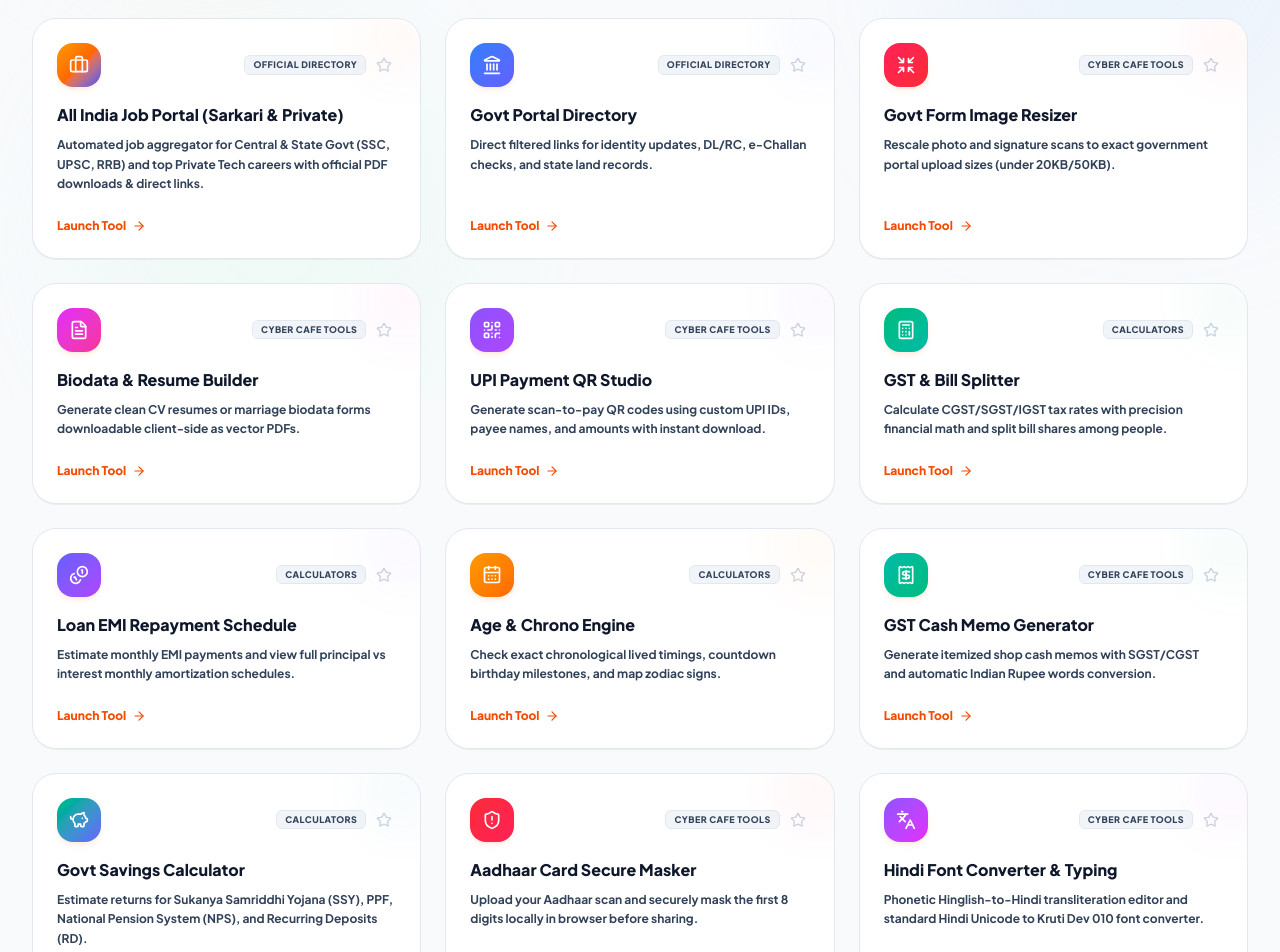
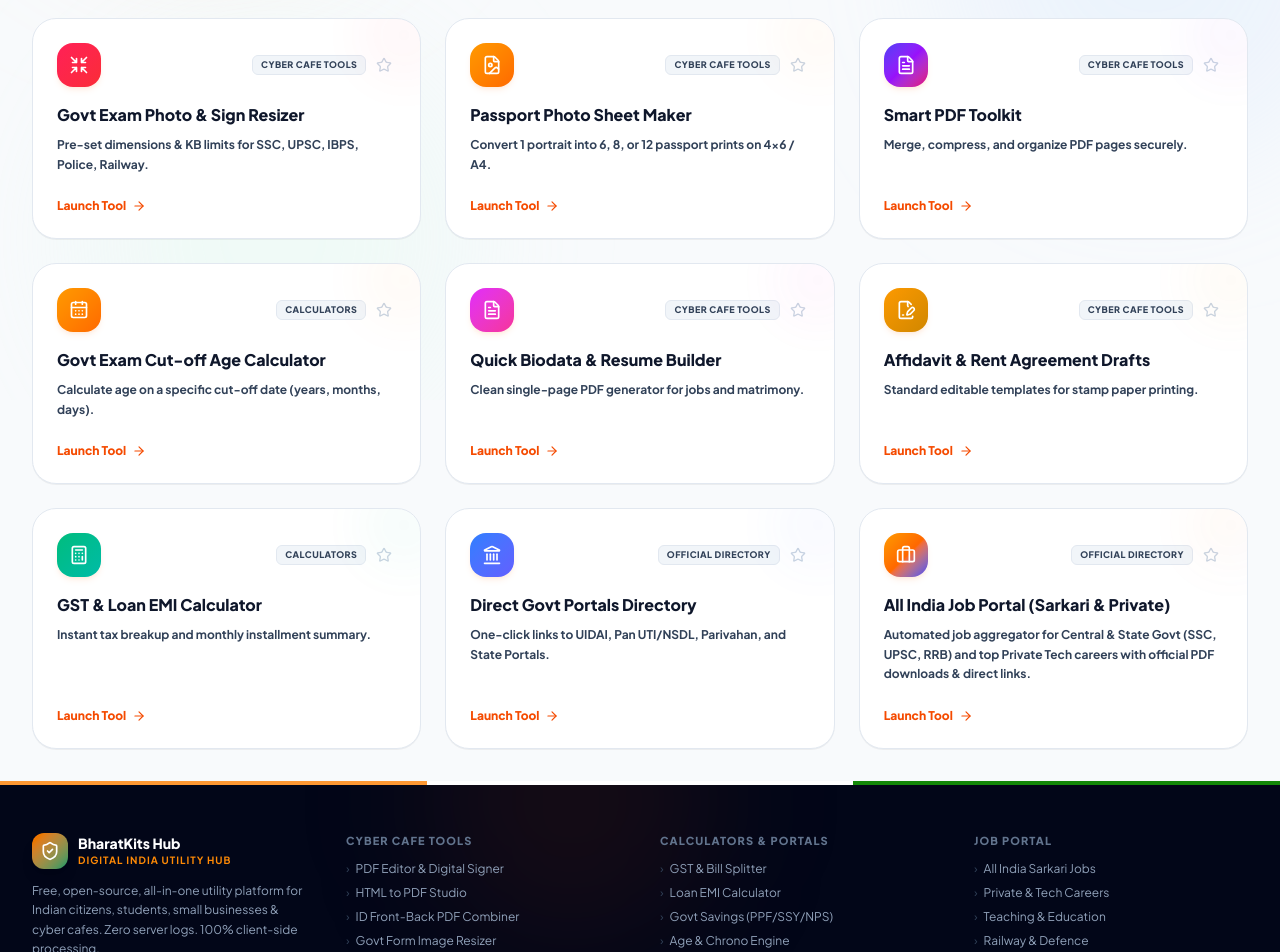
Before and after one commit to loharbijoy2005-a11y/BharatKits-Hub, a Next.js app: page / in a window 1280 px wide. Shown: the part 400-1352 px from the top of the page. Built offline with nearby package versions, Linux system fonts and the light colour scheme.

Commit message:
refactor: fix select contrast, favorites persistence, header copy, and 8 high-utility tool grid

```diff
--- a/app/globals.css
+++ b/app/globals.css
@@ -17,6 +17,20 @@
   --card-bg: #151e32;
   --card-border: #26334d;
 }
+
+/* Explicit Select & Option Dropdown Text Contrast Fix */
+select,
+select option {
+  background-color: #1f2937 !important;
+  color: #f9fafb !important;
+}
+
+select option:checked,
+select option:hover {
+  background-color: #374151 !important;
+  color: #ffffff !important;
+}
+
 
 @theme inline {
   --color-background: var(--background);
--- a/app/page.tsx
+++ b/app/page.tsx
@@ -57,6 +57,150 @@
 
 const tools: ToolItem[] = [
   {
+    id: "resizer-compressor",
+    title: "Govt Exam Photo & Sign Resizer",
+    description:
+      "Pre-set dimensions & KB limits for SSC, UPSC, IBPS, Police, Railway.",
+    icon: Shrink,
+    category: "cyber-cafe",
+    color: "from-rose-500 to-red-500",
+    tags: [
+      "photo resize",
+      "signature resize",
+      "ssc photo",
+      "upsc photo",
+      "ibps",
+      "police",
+      "railway photo",
+      "kb limits",
+      "compress image",
+      "crop photo",
+    ],
+  },
+  {
+    id: "passport-photo-sheet",
+    title: "Passport Photo Sheet Maker",
+    description:
+      "Convert 1 portrait into 6, 8, or 12 passport prints on 4x6 / A4.",
+    icon: FileImage,
+    category: "cyber-cafe",
+    color: "from-amber-500 to-orange-500",
+    tags: [
+      "passport photo",
+      "photo sheet",
+      "4x6 print",
+      "a4 photo print",
+      "passport sheet maker",
+      "cyber cafe prints",
+      "id card print",
+    ],
+  },
+  {
+    id: "pdf-editor",
+    title: "Smart PDF Toolkit",
+    description:
+      "Merge, compress, and organize PDF pages securely.",
+    icon: FileText,
+    category: "cyber-cafe",
+    color: "from-indigo-600 via-purple-600 to-pink-600",
+    tags: [
+      "smart pdf toolkit",
+      "merge pdf",
+      "compress pdf",
+      "organize pdf",
+      "pdf editor",
+      "pdf studio",
+      "edit pdf",
+      "sign pdf",
+    ],
+  },
+  {
+    id: "age-date",
+    title: "Govt Exam Cut-off Age Calculator",
+    description:
+      "Calculate age on a specific cut-off date (years, months, days).",
+    icon: CalendarDays,
+    category: "calculators",
+    color: "from-amber-500 to-orange-500",
+    tags: [
+      "cut off age calculator",
+      "govt exam age",
+      "age calculation",
+      "ssc age limit",
+      "upsc age calc",
+      "exact age",
+    ],
+  },
+  {
+    id: "biodata-generator",
+    title: "Quick Biodata & Resume Builder",
+    description:
+      "Clean single-page PDF generator for jobs and matrimony.",
+    icon: FileText,
+    category: "cyber-cafe",
+    color: "from-fuchsia-500 to-pink-500",
+    tags: [
+      "resume builder",
+      "biodata maker",
+      "matrimony biodata",
+      "job resume",
+      "cv generator",
+      "marriage bio",
+    ],
+  },
+  {
+    id: "affidavit-generator",
+    title: "Affidavit & Rent Agreement Drafts",
+    description:
+      "Standard editable templates for stamp paper printing.",
+    icon: FileSignature,
+    category: "cyber-cafe",
+    color: "from-amber-500 to-yellow-600",
+    tags: [
+      "affidavit",
+      "rent agreement",
+      "stamp paper template",
+      "legal drafts",
+      "gap certificate",
+      "self declaration",
+    ],
+  },
+  {
+    id: "gst-emi-calculator",
+    title: "GST & Loan EMI Calculator",
+    description:
+      "Instant tax breakup and monthly installment summary.",
+    icon: Calculator,
+    category: "calculators",
+    color: "from-emerald-500 to-teal-500",
+    tags: [
+      "gst calculator",
+      "loan emi",
+      "tax breakup",
+      "monthly installment",
+      "interest calculator",
+      "bill split",
+    ],
+  },
+  {
+    id: "govt-directory",
+    title: "Direct Govt Portals Directory",
+    description:
+      "One-click links to UIDAI, Pan UTI/NSDL, Parivahan, and State Portals.",
+    icon: Landmark,
+    category: "directory",
+    color: "from-blue-500 to-indigo-500",
+    tags: [
+      "uidai",
+      "pan uti nsdl",
+      "parivahan",
+      "state portals",
+      "official links",
+      "govt directory",
+      "voter id",
+    ],
+  },
+  {
     id: "job-portal",
     title: "All India Job Portal (Sarkari & Private)",
     description:
@@ -70,254 +214,9 @@
       "ssc cgl",
       "upsc",
       "railway job",
-      "rrb ntpc",
+      "all india jobs",
       "bank po",
       "private jobs",
-      "tech jobs",
-      "fresher jobs",
-      "naukri",
-      "gov jobs",
-      "job portal",
-      "jobs",
-    ],
-  },
-  {
-    id: "govt-directory",
-    title: "Govt Portal Directory",
-    description:
-      "Direct filtered links for identity updates, DL/RC, e-Challan checks, and state land records.",
-    icon: Landmark,
-    category: "directory",
-    color: "from-blue-500 to-indigo-500",
-    tags: [
-      "gov",
-      "government",
-      "voter id",
-      "pan card",
-      "aadhar",
-      "uidai",
-      "challan",
-      "chalan",
-      "gadi",
-      "driving licence",
-      "rc",
-      "digilocker",
-      "udyam",
-      "msme",
-      "rashan",
-      "ration card",
-      "land records",
-      "bhulekh",
-      "banglarbhumi",
-      "eshram",
-    ],
-  },
-  {
-    id: "resizer-compressor",
-    title: "Govt Form Image Resizer",
-    description:
-      "Rescale photo and signature scans to exact government portal upload sizes (under 20KB/50KB).",
-    icon: Shrink,
-    category: "cyber-cafe",
-    color: "from-rose-500 to-red-500",
-    tags: [
-      "photo resize",
-      "signature resize",
-      "photo sign crop",
-      "compress image",
-      "crop photo",
-      "ssc photo",
-      "upsc photo",
-      "photo under 20kb",
-      "photo under 50kb",
-    ],
-  },
-
-  {
-    id: "biodata-generator",
-    title: "Biodata & Resume Builder",
-    description:
-      "Generate clean CV resumes or marriage biodata forms downloadable client-side as vector PDFs.",
-    icon: FileText,
-    category: "cyber-cafe",
-    color: "from-fuchsia-500 to-pink-500",
-    tags: ["resume", "biodata", "cv maker", "marriage bio", "job biodata", "resume maker"],
-  },
-  {
-    id: "upi-qr",
-    title: "UPI Payment QR Studio",
-    description:
-      "Generate scan-to-pay QR codes using custom UPI IDs, payee names, and amounts with instant download.",
-    icon: QrCode,
-    category: "cyber-cafe",
-    color: "from-violet-500 to-purple-500",
-    tags: ["upi payment scan link", "upi qr generator", "gpay qr", "phonepe qr", "bhim upi qr", "scan to pay"],
-  },
-  {
-    id: "gst-split",
-    title: "GST & Bill Splitter",
-    description:
-      "Calculate CGST/SGST/IGST tax rates with precision financial math and split bill shares among people.",
-    icon: Calculator,
-    category: "calculators",
-    color: "from-emerald-500 to-teal-500",
-    tags: ["gst split", "bill split", "cgst sgst", "tax calculator", "expense split", "split bill"],
-  },
-  {
-    id: "emi-calculator",
-    title: "Loan EMI Repayment Schedule",
-    description:
-      "Estimate monthly EMI payments and view full principal vs interest monthly amortization schedules.",
-    icon: Coins,
-    category: "calculators",
-    color: "from-indigo-500 to-purple-500",
-    tags: ["emi loan", "loan repayment schedule", "home loan emi", "car loan emi", "mortgage calculator"],
-  },
-  {
-    id: "age-date",
-    title: "Age & Chrono Engine",
-    description:
-      "Check exact chronological lived timings, countdown birthday milestones, and map zodiac signs.",
-    icon: CalendarDays,
-    category: "calculators",
-    color: "from-amber-500 to-orange-500",
-    tags: ["age check", "birthday countdown", "exact age", "zodiac sign", "date diff"],
-  },
-  {
-    id: "cash-memo",
-    title: "GST Cash Memo Generator",
-    description:
-      "Generate itemized shop cash memos with SGST/CGST and automatic Indian Rupee words conversion.",
-    icon: Receipt,
-    category: "cyber-cafe",
-    color: "from-teal-500 to-emerald-500",
-    tags: ["cash memo", "shop bill", "invoice maker", "shop receipt", "store bill"],
-  },
-  {
-    id: "govt-savings",
-    title: "Govt Savings Calculator",
-    description:
-      "Estimate returns for Sukanya Samriddhi Yojana (SSY), PPF, National Pension System (NPS), and Recurring Deposits (RD).",
-    icon: PiggyBank,
-    category: "calculators",
-    color: "from-emerald-500 to-indigo-500",
-    tags: [
-      "ssy",
-      "sukanya samriddhi",
-      "ppf",
-      "provident fund",
-      "nps",
-      "national pension",
-      "rd",
-      "recurring deposit",
-      "savings calculator",
-      "government schemes",
-      "post office savings",
-    ],
-  },
-
-  {
-    id: "aadhaar-masker",
-    title: "Aadhaar Card Secure Masker",
-    description:
-      "Upload your Aadhaar scan and securely mask the first 8 digits locally in browser before sharing.",
-    icon: ShieldAlert,
-    category: "cyber-cafe",
-    color: "from-red-500 to-rose-500",
-    tags: [
-      "mask aadhaar",
-      "hide aadhaar number",
-      "aadhaar privacy",
-      "redact aadhaar",
-      "secure card masker",
-      "citizen privacy",
-    ],
-  },
-  {
-    id: "hindi-font-converter",
-    title: "Hindi Font Converter & Typing",
-    description:
-      "Phonetic Hinglish-to-Hindi transliteration editor and standard Hindi Unicode to Kruti Dev 010 font converter.",
-    icon: Languages,
-    category: "cyber-cafe",
-    color: "from-violet-500 to-fuchsia-500",
-    tags: [
-      "hinglish to hindi",
-      "unicode to kruti dev",
-      "kruti dev 010",
-      "hindi typing converter",
-      "regional typing editor",
-      "devlys to unicode",
-    ],
-  },
-  {
-    id: "affidavit-generator",
-    title: "Affidavit & Legal Draft Builder",
-    description:
-      "Generate printable Rent Agreements, Gap Certificates, and self-declarations with stamp paper templates.",
-    icon: FileSignature,
-    category: "cyber-cafe",
-    color: "from-amber-500 to-yellow-600",
-    tags: [
-      "rent agreement draft",
-      "gap certificate affidavit",
-      "address self declaration",
-      "income declaration",
-      "legal draft generator",
-      "stamp paper pdf",
-    ],
-  },
-  {
-    id: "aadhaar-qr-scanner",
-    title: "Aadhaar QR Scanner & Parser",
-    description:
-      "Scan Aadhaar QR via camera/file to decode Name, DOB, and Address with quick copy-paste badges.",
-    icon: QrCode,
-    category: "cyber-cafe",
-    color: "from-teal-500 to-emerald-600",
-    tags: [
-      "aadhaar qr scanner",
-      "decode aadhaar xml",
-      "barcode parser",
-      "demographic details reader",
-      "cyber cafe helper",
-      "copy name address",
-    ],
-  },
-  {
-    id: "pdf-editor",
-    title: "All-in-One PDF Master Studio & Gallery Document Manager",
-    description:
-      "Upload & edit any PDF, append phone gallery photos/documents as new pages, combine ID cards, merge scans, add digital signatures, whiteout text, and export vector PDFs.",
-    icon: FileText,
-    category: "cyber-cafe",
-    color: "from-indigo-600 via-purple-600 to-pink-600",
-    tags: [
-      "pdf editor",
-      "pdf studio",
-      "edit pdf",
-      "sign pdf",
-      "gallery photo to pdf",
-      "add photo to pdf",
-      "insert image pdf",
-      "photo se pdf",
-      "pdf compiler",
-      "scanner clean filters",
-      "black and white scan",
-      "photocopy",
-      "image stitch pdf",
-      "id card print",
-      "merge id cards",
-      "combine aadhar",
-      "html to pdf",
-      "html converter",
-      "html se pdf",
-      "code to pdf",
-      "pdf signature",
-      "pdf text edit",
-      "redact pdf",
-      "highlight pdf",
-      "pdf stamp",
     ],
   },
 ];
@@ -331,7 +230,7 @@
   const [isNavigating, setIsNavigating] = useState<boolean>(false);
   const [favorites, setFavorites] = useState<string[]>(() => {
     if (typeof window !== "undefined") {
-      const saved = localStorage.getItem("bharatkits_favorites");
+      const saved = localStorage.getItem("bharatkits_favs") || localStorage.getItem("bharatkits_favorites");
       return saved ? JSON.parse(saved) : [];
     }
     return [];
@@ -359,6 +258,7 @@
   };
 
   const toggleFavorite = (id: string, e: React.MouseEvent) => {
+    e.preventDefault();
     e.stopPropagation();
     let updated = [...favorites];
     if (updated.includes(id)) {
@@ -367,7 +267,10 @@
       updated.push(id);
     }
     setFavorites(updated);
+    if (typeof window !== "undefined") {
+      localStorage.setItem("bharatkits_favs", JSON.stringify(updated));
       localStorage.setItem("bharatkits_favorites", JSON.stringify(updated));
+    }
   };
 
   const activeTool = tools.find((t) => t.id === activeView);
@@ -426,8 +329,8 @@
             {/* Hero Section */}
             <div className="text-center max-w-2xl mx-auto space-y-3">
               <div className="inline-flex items-center gap-2 px-3.5 py-1.5 rounded-full bg-orange-500/10 dark:bg-orange-500/20 border border-orange-500/30 text-xs font-black text-orange-800 dark:text-orange-300 shadow-2xs">
-                <span>🇮🇳</span>
-                <span>The Ultimate Digital India Citizen &amp; Cafe Utility Hub</span>
+                <span>⚡</span>
+                <span>100% Client-Side • Private &amp; Free Utilities for Citizens &amp; Cyber Cafes</span>
               </div>
               <h1 className="text-4xl sm:text-5xl font-black tracking-tight text-slate-900 dark:text-white">
                 Bharat
@@ -452,7 +355,10 @@
                 ].map((cat) => (
                   <button
                     key={cat.id}
-                    onClick={() => handleCatChange(cat.id)}
+                    onClick={(e) => {
+                      e.preventDefault();
+                      handleCatChange(cat.id);
+                    }}
                     className={`px-4 py-2 text-xs font-black rounded-xl transition-all duration-200 whitespace-nowrap ${
                       activeCat === cat.id
                         ? "bg-white dark:bg-slate-900 text-orange-600 dark:text-orange-400 shadow-sm border border-slate-200 dark:border-slate-800"
@@ -468,6 +374,18 @@
             {/* Tools Grid */}
             {filteredTools.length === 0 ? (
               <div className="py-20 flex flex-col items-center justify-center text-slate-500 dark:text-slate-400 max-w-md mx-auto text-center">
+                {activeCat === "favorites" ? (
+                  <>
+                    <Star className="w-12 h-12 text-yellow-400 fill-yellow-400 mb-3 animate-bounce" />
+                    <h4 className="text-base font-extrabold text-slate-800 dark:text-slate-200">
+                      No favorite tools saved yet
+                    </h4>
+                    <p className="text-xs text-slate-500 dark:text-slate-400 mt-1">
+                      Click the ⭐ icon on any tool to pin it here.
+                    </p>
+                  </>
+                ) : (
+                  <>
                     <Search className="w-12 h-12 text-slate-350 dark:text-slate-700 animate-pulse mb-3" />
                     <h4 className="text-base font-extrabold text-slate-800 dark:text-slate-200">
                       No matching utility tools found
@@ -475,6 +393,8 @@
                     <p className="text-xs text-slate-500 dark:text-slate-400 mt-1">
                       Try typing Hinglish keywords like &apos;challan&apos;, &apos;rashan&apos;, or &apos;pan aadhar&apos;.
                     </p>
+                  </>
+                )}
               </div>
             ) : (
               <div className="grid grid-cols-1 md:grid-cols-2 lg:grid-cols-3 gap-6">
@@ -502,10 +422,10 @@
 
                             <button
                               onClick={(e) => toggleFavorite(tool.id, e)}
-                              className="p-1 rounded hover:bg-slate-100 dark:hover:bg-slate-800 text-slate-400"
+                              className="p-1 rounded hover:bg-slate-100 dark:hover:bg-slate-800 transition-colors"
                               title={isFav ? "Remove Favorite" : "Add Favorite"}
                             >
-                              <Star className={`w-4 h-4 ${isFav ? "text-amber-500 fill-amber-500" : "text-slate-300 dark:text-slate-600"}`} />
+                              <Star className={`w-4 h-4 transition-colors ${isFav ? "text-yellow-400 fill-yellow-400" : "text-slate-300 dark:text-slate-600"}`} />
                             </button>
                           </div>
                         </div>
@@ -560,9 +480,10 @@
               {activeView === "job-portal" && <JobPortal />}
               {activeView === "govt-directory" && <GovtDirectory />}
               {activeView === "resizer-compressor" && <GovtImageResizer />}
+              {activeView === "passport-photo-sheet" && <IdPdfCombiner />}
               {activeView === "image-pdf" && <PdfEditorStudio />}
               {activeView === "biodata-generator" && <BiodataGenerator />}
-              {activeView === "upi-qr" && <UpiQrGenerator />}
+              {activeView === "gst-emi-calculator" && <EmiCalculator />}
               {activeView === "gst-split" && <GstSplitter />}
               {activeView === "age-date" && <AgeChrono />}
               {activeView === "emi-calculator" && <EmiCalculator />}
@@ -572,7 +493,6 @@
               {activeView === "aadhaar-masker" && <AadhaarMasker />}
               {activeView === "hindi-font-converter" && <HindiFontConverter />}
               {activeView === "affidavit-generator" && <AffidavitGenerator />}
-              {activeView === "aadhaar-qr-scanner" && <AadhaarQrScanner />}
               {activeView === "html-to-pdf" && <PdfEditorStudio />}
               {activeView === "pdf-editor" && <PdfEditorStudio />}
             </div>
--- a/components/shared/Header.tsx
+++ b/components/shared/Header.tsx
@@ -211,7 +211,7 @@
           <div className="flex items-center gap-3">
             <span className="hidden md:flex items-center gap-1.5 px-3 py-1.5 rounded-xl bg-emerald-50 dark:bg-emerald-950/40 border border-emerald-300/80 dark:border-emerald-800/40 text-[11px] font-extrabold text-emerald-800 dark:text-emerald-300 select-none shadow-2xs transition-colors duration-400">
               <ShieldCheck className="w-4 h-4 text-emerald-600 dark:text-emerald-400" />
-              100% Encrypted Local Processing
+              ⚡ 100% Client-Side • Private &amp; Free Utilities for Citizens &amp; Cyber Cafes
             </span>
 
             {/* Interactive Theme Toggle Button with Particle Sparkle Effect */}
--- a/components/shared/TirangaBanner.tsx
+++ b/components/shared/TirangaBanner.tsx
@@ -50,7 +50,7 @@
         <div className="flex items-center gap-3 text-[11px] font-semibold text-slate-700">
           <span className="hidden md:flex items-center gap-1.5 text-amber-700 font-bold">
             <Sparkles className="w-3.5 h-3.5 text-amber-500 animate-pulse" />
-            100% Free Encrypted Local Tools
+            ⚡ 100% Client-Side • Private &amp; Free Utilities for Citizens &amp; Cyber Cafes
           </span>
           <span className="hidden sm:inline text-slate-300">•</span>
           <span className="bg-emerald-50 text-emerald-800 px-2 py-0.5 rounded-md border border-emerald-300/80 text-[10px] font-bold">
```
Also changed, not shown: components/modules/media/GovtImageResizer.tsx (+17 -9 lines). Lines whose indentation alone changed are shown as unchanged.
